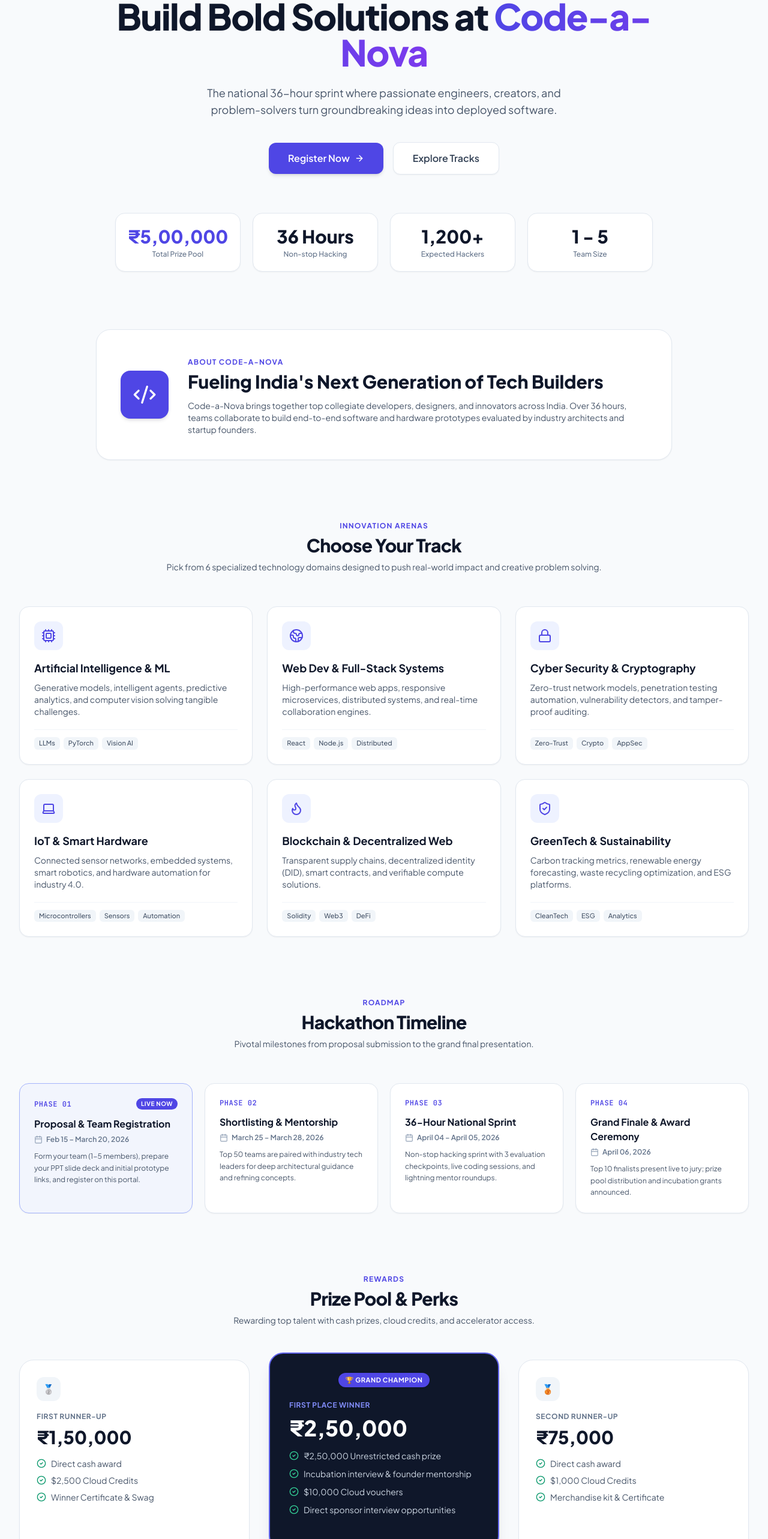
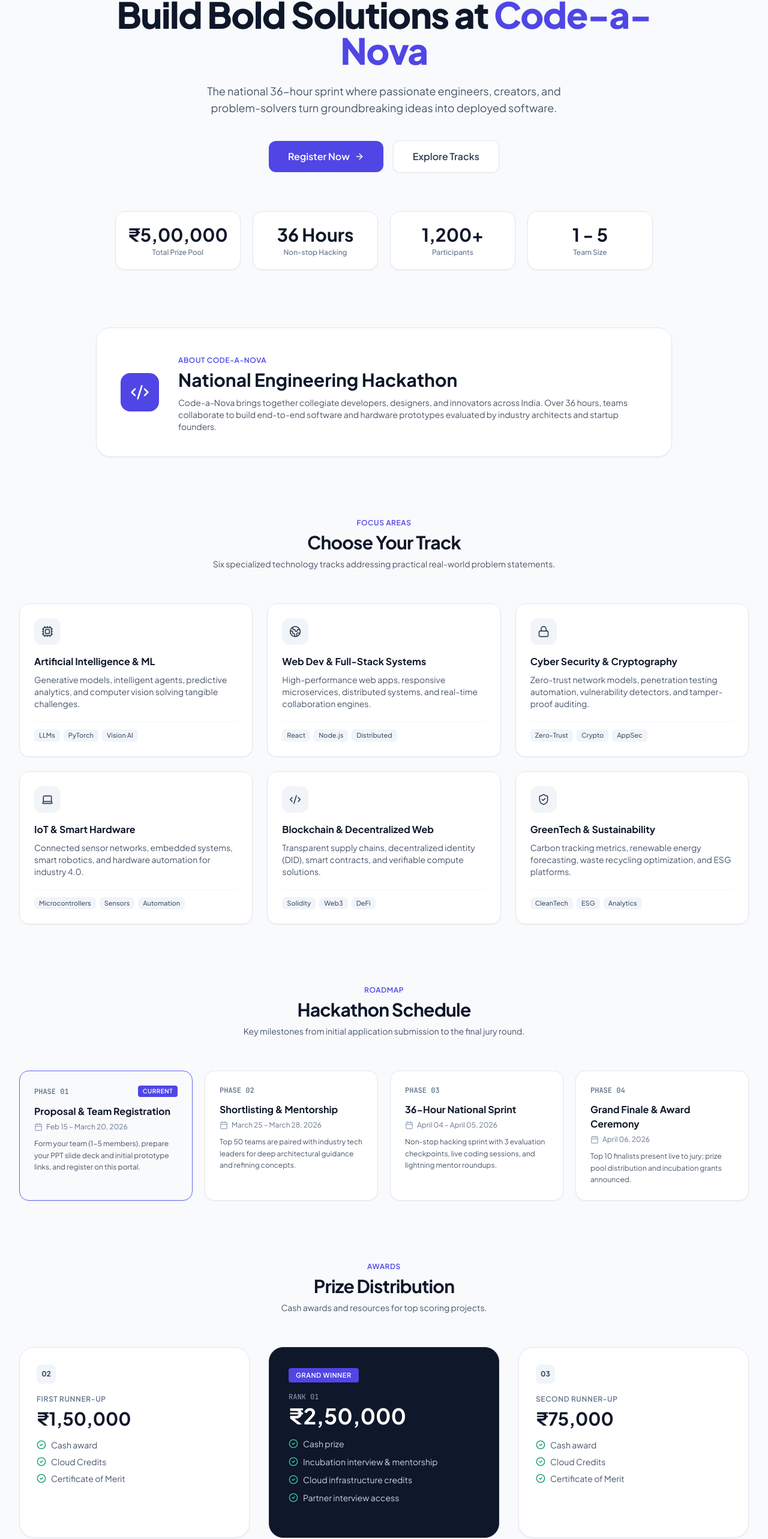
Before and after one commit to nikhil-kr-47/code-a-nova, a React (Vite) app in the folder client/: page / in a window 1280 px wide. Shown: the part 210-2776 px from the top of the page at 60% size. Built offline with nearby package versions, Linux system fonts and the light colour scheme; no server answers.

Commit message:
style: remove emojis and AI-cliche decorative symbols across UI and docs

```diff
--- a/client/src/pages/Contact.jsx
+++ b/client/src/pages/Contact.jsx
@@ -4,7 +4,6 @@ import {
   Send,
   MapPin,
   Clock,
-  Sparkles,
   CheckCircle2,
   AlertCircle,
   MessageSquare,
@@ -36,9 +35,8 @@ export const Contact = () => {
   return (
     <div className="max-w-7xl mx-auto px-4 sm:px-6 lg:px-8 py-12 lg:py-16">
       <div className="text-center max-w-3xl mx-auto mb-16">
-        <div className="inline-flex items-center space-x-1.5 px-3 py-1 rounded-full bg-indigo-50 border border-indigo-200/80 text-xs font-semibold text-indigo-700 mb-3">
-          <Sparkles className="w-3.5 h-3.5 text-indigo-600" />
-          <span>Support Desk</span>
+        <div className="inline-flex items-center px-3 py-1 rounded-full bg-slate-100 border border-slate-200 text-xs font-semibold text-slate-700 mb-3">
+          <span>Official Helpdesk</span>
         </div>
         <h1 className="text-3xl sm:text-4xl font-extrabold text-slate-900 tracking-tight">
           Contact Code-a-Nova
--- a/client/src/pages/Home.jsx
+++ b/client/src/pages/Home.jsx
@@ -4,18 +4,13 @@ import { useAuth } from '../context/AuthContext';
 import {
   Code2,
   Calendar,
-  Trophy,
   Users,
-  Flame,
   ArrowRight,
   ShieldCheck,
   Cpu,
   Globe2,
   Lock,
   ChevronDown,
-  Sparkles,
-  Award,
-  Clock,
   CheckCircle2,
   Laptop,
 } from 'lucide-react';
@@ -54,7 +49,7 @@ export const Home = () => {
       tags: ['Microcontrollers', 'Sensors', 'Automation'],
     },
     {
-      icon: Flame,
+      icon: Code2,
       title: 'Blockchain & Decentralized Web',
       description: 'Transparent supply chains, decentralized identity (DID), smart contracts, and verifiable compute solutions.',
       tags: ['Solidity', 'Web3', 'DeFi'],
@@ -127,14 +122,14 @@ export const Home = () => {
       <section className="relative pt-8 sm:pt-16 lg:pt-20">
         <div className="max-w-7xl mx-auto px-4 sm:px-6 lg:px-8 text-center relative z-10">
           {/* Top Announcement Pill */}
-          <div className="inline-flex items-center space-x-1.5 sm:space-x-2 bg-indigo-50 border border-indigo-200/80 px-3 py-1 sm:px-3.5 sm:py-1.5 rounded-full text-indigo-700 text-[11px] sm:text-xs font-semibold uppercase tracking-wider mb-6 sm:mb-8 max-w-full">
-            <Sparkles className="w-3.5 h-3.5 sm:w-4 sm:h-4 text-indigo-600 shrink-0" />
-            <span className="truncate">Registration Live for 2026 Edition</span>
+          <div className="inline-flex items-center space-x-2 bg-slate-100 border border-slate-200 px-3.5 py-1 rounded-full text-slate-700 text-[11px] sm:text-xs font-semibold tracking-wide mb-6 sm:mb-8 max-w-full">
+            <span className="w-2 h-2 rounded-full bg-indigo-600"></span>
+            <span className="truncate">Registration Open &bull; 2026 National Edition</span>
           </div>
 
           <h1 className="text-3xl sm:text-5xl lg:text-6xl font-extrabold text-slate-900 tracking-tight leading-[1.15] max-w-4xl mx-auto">
             Build Bold Solutions at{' '}
-            <span className="text-transparent bg-clip-text bg-gradient-to-r from-indigo-600 to-violet-600">
+            <span className="text-indigo-600">
               Code-a-Nova
             </span>
           </h1>
@@ -147,7 +142,7 @@ export const Home = () => {
           <div className="mt-8 sm:mt-10 flex flex-col sm:flex-row items-center justify-center gap-3 sm:gap-4 max-w-sm sm:max-w-none mx-auto">
             <Link
               to={isAuthenticated ? '/dashboard' : '/signup'}
-              className="w-full sm:w-auto inline-flex items-center justify-center space-x-2 px-6 sm:px-8 py-3.5 text-sm sm:text-base font-semibold text-white bg-indigo-600 hover:bg-indigo-700 rounded-xl shadow-md transition"
+              className="w-full sm:w-auto inline-flex items-center justify-center space-x-2 px-6 sm:px-8 py-3.5 text-sm sm:text-base font-semibold text-white bg-indigo-600 hover:bg-indigo-700 rounded-xl shadow-sm transition"
             >
               <span>{isAuthenticated ? 'Go to My Dashboard' : 'Register Now'}</span>
               <ArrowRight className="w-4 h-4" />
@@ -163,19 +158,19 @@ export const Home = () => {
           {/* Key Quick Stats */}
           <div className="mt-12 sm:mt-16 grid grid-cols-2 md:grid-cols-4 gap-3 sm:gap-5 max-w-4xl mx-auto">
             <div className="bg-white border border-slate-200 p-4 sm:p-5 rounded-2xl shadow-sm">
-              <div className="text-xl sm:text-3xl font-extrabold text-indigo-600">₹5,00,000</div>
+              <div className="text-xl sm:text-3xl font-bold text-slate-900">₹5,00,000</div>
               <div className="text-[11px] sm:text-xs text-slate-500 font-medium mt-1">Total Prize Pool</div>
             </div>
             <div className="bg-white border border-slate-200 p-4 sm:p-5 rounded-2xl shadow-sm">
-              <div className="text-xl sm:text-3xl font-extrabold text-slate-900">36 Hours</div>
+              <div className="text-xl sm:text-3xl font-bold text-slate-900">36 Hours</div>
               <div className="text-[11px] sm:text-xs text-slate-500 font-medium mt-1">Non-stop Hacking</div>
             </div>
             <div className="bg-white border border-slate-200 p-4 sm:p-5 rounded-2xl shadow-sm">
-              <div className="text-xl sm:text-3xl font-extrabold text-slate-900">1,200+</div>
-              <div className="text-[11px] sm:text-xs text-slate-500 font-medium mt-1">Expected Hackers</div>
+              <div className="text-xl sm:text-3xl font-bold text-slate-900">1,200+</div>
+              <div className="text-[11px] sm:text-xs text-slate-500 font-medium mt-1">Participants</div>
             </div>
             <div className="bg-white border border-slate-200 p-4 sm:p-5 rounded-2xl shadow-sm">
-              <div className="text-xl sm:text-3xl font-extrabold text-slate-900">1 - 5</div>
+              <div className="text-xl sm:text-3xl font-bold text-slate-900">1 - 5</div>
               <div className="text-[11px] sm:text-xs text-slate-500 font-medium mt-1">Team Size</div>
             </div>
           </div>
@@ -184,17 +179,17 @@ export const Home = () => {
 
       {/* About Section Anchor */}
       <section id="about" className="max-w-5xl mx-auto px-4 sm:px-6 lg:px-8 scroll-mt-20">
-        <div className="bg-white border border-slate-200 rounded-3xl p-6 sm:p-10 shadow-sm text-center sm:text-left flex flex-col md:flex-row items-center gap-8">
-          <div className="w-16 h-16 sm:w-20 sm:h-20 rounded-2xl bg-indigo-600 text-white flex items-center justify-center shrink-0 shadow-md">
-            <Code2 className="w-8 h-8 sm:w-10 sm:h-10" />
+        <div className="bg-white border border-slate-200 rounded-2xl sm:rounded-3xl p-6 sm:p-10 shadow-sm text-center sm:text-left flex flex-col md:flex-row items-center gap-6 sm:gap-8">
+          <div className="w-14 h-14 sm:w-16 sm:h-16 rounded-2xl bg-indigo-600 text-white flex items-center justify-center shrink-0">
+            <Code2 className="w-7 h-7 sm:w-8 sm:h-8" />
           </div>
           <div>
-            <span className="text-xs font-bold text-indigo-600 uppercase tracking-widest">About Code-a-Nova</span>
-            <h2 className="text-2xl sm:text-3xl font-extrabold text-slate-900 mt-1">
-              Fueling India's Next Generation of Tech Builders
+            <span className="text-xs font-semibold text-indigo-600 uppercase tracking-wider">About Code-a-Nova</span>
+            <h2 className="text-2xl sm:text-3xl font-bold text-slate-900 mt-1">
+              National Engineering Hackathon
             </h2>
-            <p className="mt-3 text-xs sm:text-sm text-slate-600 leading-relaxed">
-              Code-a-Nova brings together top collegiate developers, designers, and innovators across India. Over 36 hours, teams collaborate to build end-to-end software and hardware prototypes evaluated by industry architects and startup founders.
+            <p className="mt-2.5 text-xs sm:text-sm text-slate-600 leading-relaxed">
+              Code-a-Nova brings together collegiate developers, designers, and innovators across India. Over 36 hours, teams collaborate to build end-to-end software and hardware prototypes evaluated by industry architects and startup founders.
             </p>
           </div>
         </div>
@@ -203,12 +198,12 @@ export const Home = () => {
       {/* Tracks / Domains Section */}
       <section id="tracks" className="max-w-7xl mx-auto px-4 sm:px-6 lg:px-8 scroll-mt-20">
         <div className="text-center max-w-3xl mx-auto mb-10 sm:mb-14">
-          <span className="text-xs font-bold text-indigo-600 uppercase tracking-widest">Innovation Arenas</span>
-          <h2 className="text-2xl sm:text-3xl font-extrabold text-slate-900 tracking-tight mt-1">
+          <span className="text-xs font-semibold text-indigo-600 uppercase tracking-wider">Focus Areas</span>
+          <h2 className="text-2xl sm:text-3xl font-bold text-slate-900 tracking-tight mt-1">
             Choose Your Track
           </h2>
           <p className="mt-2 text-xs sm:text-sm text-slate-600 px-2">
-            Pick from 6 specialized technology domains designed to push real-world impact and creative problem solving.
+            Six specialized technology tracks addressing practical real-world problem statements.
           </p>
         </div>
 
@@ -218,13 +213,13 @@ export const Home = () => {
             return (
               <div
                 key={i}
-                className="bg-white border border-slate-200 p-5 sm:p-6 rounded-2xl shadow-sm hover:shadow-md hover:border-indigo-300 transition flex flex-col justify-between"
+                className="bg-white border border-slate-200 p-5 sm:p-6 rounded-2xl shadow-sm hover:border-slate-300 transition flex flex-col justify-between"
               >
                 <div>
-                  <div className="w-11 h-11 sm:w-12 sm:h-12 rounded-xl bg-indigo-50 text-indigo-600 flex items-center justify-center mb-4 transition">
-                    <Icon className="w-5 h-5 sm:w-6 sm:h-6" />
+                  <div className="w-10 h-10 sm:w-11 sm:h-11 rounded-xl bg-slate-100 text-slate-700 flex items-center justify-center mb-4">
+                    <Icon className="w-5 h-5 text-slate-700" />
                   </div>
-                  <h3 className="text-base sm:text-lg font-bold text-slate-900 mb-2">{track.title}</h3>
+                  <h3 className="text-base font-bold text-slate-900 mb-2">{track.title}</h3>
                   <p className="text-xs sm:text-sm text-slate-600 leading-relaxed mb-5">{track.description}</p>
                 </div>
                 <div className="flex flex-wrap gap-1.5 pt-3 border-t border-slate-100">
@@ -246,12 +241,12 @@ export const Home = () => {
       {/* Timeline Section */}
       <section id="timeline" className="max-w-7xl mx-auto px-4 sm:px-6 lg:px-8 scroll-mt-20">
         <div className="text-center max-w-3xl mx-auto mb-10 sm:mb-14">
-          <span className="text-xs font-bold text-indigo-600 uppercase tracking-widest">Roadmap</span>
-          <h2 className="text-2xl sm:text-3xl font-extrabold text-slate-900 tracking-tight mt-1">
-            Hackathon Timeline
+          <span className="text-xs font-semibold text-indigo-600 uppercase tracking-wider">Roadmap</span>
+          <h2 className="text-2xl sm:text-3xl font-bold text-slate-900 tracking-tight mt-1">
+            Hackathon Schedule
           </h2>
           <p className="mt-2 text-xs sm:text-sm text-slate-600 px-2">
-            Pivotal milestones from proposal submission to the grand final presentation.
+            Key milestones from initial application submission to the final jury round.
           </p>
         </div>
 
@@ -261,22 +256,22 @@ export const Home = () => {
               key={i}
               className={`p-5 sm:p-6 rounded-2xl border transition relative ${
                 step.active
-                  ? 'bg-indigo-50/50 border-indigo-300 shadow-sm'
+                  ? 'bg-slate-50 border-indigo-500 shadow-sm'
                   : 'bg-white border-slate-200 shadow-sm'
               }`}
             >
               <div className="flex items-center justify-between mb-3">
-                <span className="text-xs font-mono font-bold text-indigo-600 uppercase tracking-wider">
+                <span className="text-xs font-mono font-semibold text-slate-500 uppercase">
                   {step.phase}
                 </span>
                 {step.active && (
-                  <span className="px-2 py-0.5 rounded-full text-[10px] font-bold uppercase tracking-wider bg-indigo-600 text-white">
-                    Live Now
+                  <span className="px-2 py-0.5 rounded text-[10px] font-semibold uppercase tracking-wider bg-indigo-600 text-white">
+                    Current
                   </span>
                 )}
               </div>
               <h3 className="text-sm sm:text-base font-bold text-slate-900 mb-1.5">{step.title}</h3>
-              <div className="flex items-center space-x-1.5 text-xs font-semibold text-slate-500 mb-2.5">
+              <div className="flex items-center space-x-1.5 text-xs text-slate-500 mb-2.5">
                 <Calendar className="w-3.5 h-3.5 text-slate-400 shrink-0" />
                 <span>{step.date}</span>
               </div>
@@ -289,90 +284,92 @@ export const Home = () => {
       {/* Prizes Section */}
       <section id="prizes" className="max-w-7xl mx-auto px-4 sm:px-6 lg:px-8 scroll-mt-20">
         <div className="text-center max-w-3xl mx-auto mb-10 sm:mb-14">
-          <span className="text-xs font-bold text-indigo-600 uppercase tracking-widest">Rewards</span>
-          <h2 className="text-2xl sm:text-3xl font-extrabold text-slate-900 tracking-tight mt-1">
-            Prize Pool & Perks
+          <span className="text-xs font-semibold text-indigo-600 uppercase tracking-wider">Awards</span>
+          <h2 className="text-2xl sm:text-3xl font-bold text-slate-900 tracking-tight mt-1">
+            Prize Distribution
           </h2>
           <p className="mt-2 text-xs sm:text-sm text-slate-600 px-2">
-            Rewarding top talent with cash prizes, cloud credits, and accelerator access.
+            Cash awards and resources for top scoring projects.
           </p>
         </div>
 
         <div className="grid grid-cols-1 md:grid-cols-3 gap-6 sm:gap-8 items-stretch max-w-md md:max-w-none mx-auto">
-          {/* 1st Place - Shown first on mobile, center on desktop */}
-          <div className="bg-slate-900 text-white border-2 border-indigo-500 rounded-3xl p-6 sm:p-8 shadow-xl flex flex-col justify-between relative order-1 md:order-2 md:-translate-y-3">
-            <div className="inline-block self-start sm:self-center bg-indigo-600 text-white px-3 py-1 rounded-full text-[11px] font-bold uppercase tracking-wider shadow mb-4">
-              🏆 Grand Champion
-            </div>
+          {/* 1st Place */}
+          <div className="bg-slate-900 text-white border border-slate-800 rounded-2xl sm:rounded-3xl p-6 sm:p-8 shadow-sm flex flex-col justify-between order-1 md:order-2">
             <div>
-              <span className="text-xs font-bold uppercase tracking-wider text-indigo-400">First Place Winner</span>
-              <div className="text-3xl sm:text-4xl font-extrabold text-white mt-2 mb-4">₹2,50,000</div>
+              <div className="inline-block bg-indigo-600 text-white px-3 py-1 rounded text-[11px] font-semibold uppercase tracking-wider mb-4">
+                Grand Winner
+              </div>
+              <div>
+                <span className="text-xs font-mono text-slate-400 uppercase block">Rank 01</span>
+                <div className="text-3xl sm:text-4xl font-bold text-white mt-1 mb-4">₹2,50,000</div>
+              </div>
               <ul className="space-y-2.5 text-xs sm:text-sm text-slate-300 mb-6">
                 <li className="flex items-center space-x-2">
                   <CheckCircle2 className="w-4 h-4 text-emerald-400 shrink-0" />
-                  <span>₹2,50,000 Unrestricted cash prize</span>
+                  <span>Cash prize</span>
                 </li>
                 <li className="flex items-center space-x-2">
                   <CheckCircle2 className="w-4 h-4 text-emerald-400 shrink-0" />
-                  <span>Incubation interview & founder mentorship</span>
+                  <span>Incubation interview & mentorship</span>
                 </li>
                 <li className="flex items-center space-x-2">
                   <CheckCircle2 className="w-4 h-4 text-emerald-400 shrink-0" />
-                  <span>$10,000 Cloud vouchers</span>
+                  <span>Cloud infrastructure credits</span>
                 </li>
                 <li className="flex items-center space-x-2">
                   <CheckCircle2 className="w-4 h-4 text-emerald-400 shrink-0" />
-                  <span>Direct sponsor interview opportunities</span>
+                  <span>Partner interview access</span>
                 </li>
               </ul>
             </div>
           </div>
 
           {/* 2nd Place */}
-          <div className="bg-white border border-slate-200 rounded-3xl p-6 sm:p-7 shadow-sm flex flex-col justify-between order-2 md:order-1">
+          <div className="bg-white border border-slate-200 rounded-2xl sm:rounded-3xl p-6 sm:p-7 shadow-sm flex flex-col justify-between order-2 md:order-1">
             <div>
-              <div className="w-10 h-10 rounded-xl bg-slate-100 text-slate-700 flex items-center justify-center font-bold text-base mb-3">
-                🥈
+              <div className="w-8 h-8 rounded-lg bg-slate-100 text-slate-700 flex items-center justify-center font-bold text-xs mb-3">
+                02
               </div>
-              <span className="text-xs font-bold uppercase tracking-wider text-slate-500">First Runner-Up</span>
-              <div className="text-2xl sm:text-3xl font-extrabold text-slate-900 mt-1.5 mb-4">₹1,50,000</div>
+              <span className="text-xs font-semibold uppercase tracking-wider text-slate-500">First Runner-Up</span>
+              <div className="text-2xl sm:text-3xl font-bold text-slate-900 mt-1 mb-4">₹1,50,000</div>
               <ul className="space-y-2 text-xs sm:text-sm text-slate-600 mb-6">
                 <li className="flex items-center space-x-2">
                   <CheckCircle2 className="w-4 h-4 text-emerald-600 shrink-0" />
-                  <span>Direct cash award</span>
+                  <span>Cash award</span>
                 </li>
                 <li className="flex items-center space-x-2">
                   <CheckCircle2 className="w-4 h-4 text-emerald-600 shrink-0" />
-                  <span>$2,500 Cloud Credits</span>
+                  <span>Cloud Credits</span>
                 </li>
                 <li className="flex items-center space-x-2">
                   <CheckCircle2 className="w-4 h-4 text-emerald-600 shrink-0" />
-                  <span>Winner Certificate & Swag</span>
+                  <span>Certificate of Merit</span>
                 </li>
               </ul>
             </div>
           </div>
 
           {/* 3rd Place */}
-          <div className="bg-white border border-slate-200 rounded-3xl p-6 sm:p-7 shadow-sm flex flex-col justify-between order-3">
+          <div className="bg-white border border-slate-200 rounded-2xl sm:rounded-3xl p-6 sm:p-7 shadow-sm flex flex-col justify-between order-3">
             <div>
-              <div className="w-10 h-10 rounded-xl bg-slate-100 text-slate-700 flex items-center justify-center font-bold text-base mb-3">
-                🥉
+              <div className="w-8 h-8 rounded-lg bg-slate-100 text-slate-700 flex items-center justify-center font-bold text-xs mb-3">
+                03
               </div>
-              <span className="text-xs font-bold uppercase tracking-wider text-slate-500">Second Runner-Up</span>
-              <div className="text-2xl sm:text-3xl font-extrabold text-slate-900 mt-1.5 mb-4">₹75,000</div>
+              <span className="text-xs font-semibold uppercase tracking-wider text-slate-500">Second Runner-Up</span>
+              <div className="text-2xl sm:text-3xl font-bold text-slate-900 mt-1 mb-4">₹75,000</div>
               <ul className="space-y-2 text-xs sm:text-sm text-slate-600 mb-6">
                 <li className="flex items-center space-x-2">
                   <CheckCircle2 className="w-4 h-4 text-emerald-600 shrink-0" />
-                  <span>Direct cash award</span>
+                  <span>Cash award</span>
                 </li>
                 <li className="flex items-center space-x-2">
                   <CheckCircle2 className="w-4 h-4 text-emerald-600 shrink-0" />
-                  <span>$1,000 Cloud Credits</span>
+                  <span>Cloud Credits</span>
                 </li>
                 <li className="flex items-center space-x-2">
                   <CheckCircle2 className="w-4 h-4 text-emerald-600 shrink-0" />
-                  <span>Merchandise kit & Certificate</span>
+                  <span>Certificate of Merit</span>
                 </li>
               </ul>
             </div>
@@ -383,8 +380,8 @@ export const Home = () => {
       {/* FAQ Section */}
       <section className="max-w-4xl mx-auto px-4 sm:px-6 lg:px-8">
         <div className="text-center mb-8 sm:mb-12">
-          <span className="text-xs font-bold text-indigo-600 uppercase tracking-widest">Queries</span>
-          <h2 className="text-2xl sm:text-3xl font-extrabold text-slate-900 tracking-tight mt-1">
+          <span className="text-xs font-semibold text-indigo-600 uppercase tracking-wider">Help</span>
+          <h2 className="text-2xl sm:text-3xl font-bold text-slate-900 tracking-tight mt-1">
             Frequently Asked Questions
           </h2>
         </div>
@@ -397,7 +394,7 @@ export const Home = () => {
             >
               <button
                 onClick={() => toggleFaq(index)}
-                className="w-full text-left px-4 sm:px-6 py-3.5 sm:py-4.5 flex items-center justify-between text-sm sm:text-base font-semibold text-slate-900 hover:text-indigo-600 transition"
+                className="w-full text-left px-4 sm:px-6 py-3.5 sm:py-4 flex items-center justify-between text-sm sm:text-base font-semibold text-slate-900 hover:text-indigo-600 transition"
               >
                 <span className="pr-2">{faq.q}</span>
                 <ChevronDown
@@ -418,19 +415,19 @@ export const Home = () => {
 
       {/* Final Callout Banner */}
       <section className="max-w-7xl mx-auto px-4 sm:px-6 lg:px-8">
-        <div className="bg-gradient-to-r from-indigo-600 to-indigo-800 text-white rounded-3xl p-6 sm:p-12 text-center shadow-lg relative overflow-hidden">
-          <h2 className="text-2xl sm:text-4xl font-extrabold tracking-tight">
-            Ready to show what you can build?
+        <div className="bg-slate-900 text-white rounded-2xl sm:rounded-3xl p-6 sm:p-12 text-center shadow-sm">
+          <h2 className="text-2xl sm:text-3xl font-bold tracking-tight">
+            Register for Code-a-Nova 2026
           </h2>
-          <p className="mt-2 sm:mt-3 text-indigo-100 max-w-xl mx-auto text-xs sm:text-base px-2">
-            Create an account, verify your email with OTP, and register your team for Code-a-Nova 2026 today.
+          <p className="mt-2 text-slate-400 max-w-xl mx-auto text-xs sm:text-sm px-2">
+            Create an account, verify your email, and submit your team entry today.
           </p>
-          <div className="mt-6 sm:mt-8 flex justify-center">
+          <div className="mt-6 flex justify-center">
             <Link
               to={isAuthenticated ? '/dashboard' : '/signup'}
-              className="inline-flex items-center space-x-2 px-6 sm:px-8 py-3 sm:py-3.5 bg-white text-indigo-700 hover:bg-slate-100 font-bold text-xs sm:text-sm rounded-xl shadow transition"
+              className="inline-flex items-center space-x-2 px-6 sm:px-8 py-3 bg-indigo-600 hover:bg-indigo-700 text-white font-semibold text-xs sm:text-sm rounded-xl transition"
             >
-              <span>{isAuthenticated ? 'Open Dashboard' : 'Create Free Account'}</span>
+              <span>{isAuthenticated ? 'Open Dashboard' : 'Create Account'}</span>
               <ArrowRight className="w-4 h-4" />
             </Link>
           </div>
--- a/client/src/pages/RegisterHackathon.jsx
+++ b/client/src/pages/RegisterHackathon.jsx
@@ -7,7 +7,6 @@ import {
   Users,
   Building2,
   GraduationCap,
-  Sparkles,
   ArrowRight,
   AlertCircle,
   CheckCircle2,
@@ -288,9 +287,8 @@ export const RegisterHackathon = () => {
     <div className="max-w-4xl mx-auto px-3 sm:px-6 lg:px-8 py-6 sm:py-10 overflow-x-hidden">
       {/* Title Header */}
       <div className="text-center mb-8">
-        <div className="inline-flex items-center space-x-1.5 px-3 py-1 rounded-full bg-indigo-50 border border-indigo-200/80 text-[11px] sm:text-xs font-semibold text-indigo-700 mb-2.5">
-          <Sparkles className="w-3.5 h-3.5 text-indigo-600" />
-          <span>Code-a-Nova 2026 Official Application</span>
+        <div className="inline-flex items-center px-3 py-1 rounded-full bg-slate-100 border border-slate-200 text-[11px] sm:text-xs font-semibold text-slate-700 mb-2.5">
+          <span>Official Application Form</span>
         </div>
         <h1 className="text-2xl sm:text-3xl font-extrabold text-slate-900 tracking-tight">
           Hackathon Project Registration
```
Also changed, not shown: client/src/pages/Dashboard.jsx (+3 -5 lines), 2 other files (tests, documents, lock files or other folders).
